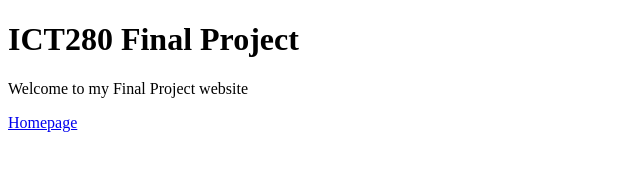
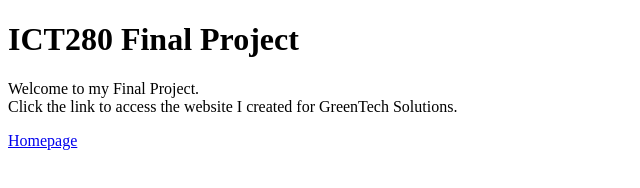
Before and after one commit to jpitcher478/jpitcher478-final-project, a plain HTML site: page index.html in a window 1280 px wide. Shown: the whole page, without its empty margins (0-640 px from the left). Drawn offline with Linux system fonts and the light colour scheme.

Commit message:
Index Updated

```diff
--- a/index.html
+++ b/index.html
@@ -7,7 +7,11 @@
 
         <h1>ICT280 Final Project</h1>
 
-        <p>Welcome to my Final Project website</p>
+        <p>
+            Welcome to my Final Project.<br>
+            Click the link to access the website
+            I created for GreenTech Solutions.
+        </p>
 
         <nav>
             <a href="html/homepage.html">Homepage</a>
```
